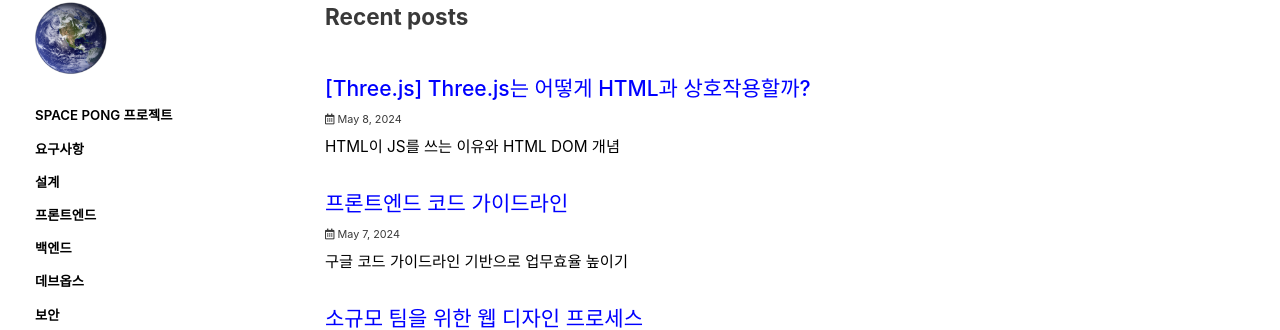
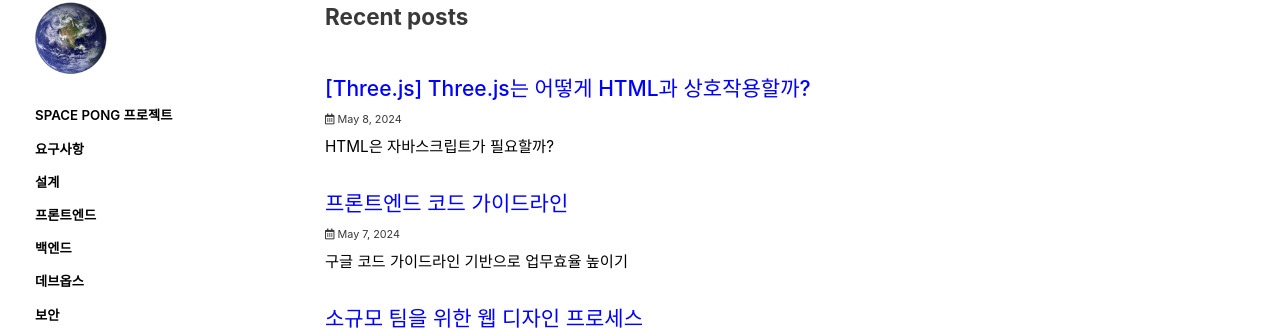
Before and after one commit to space-pong/space-pong.github.io, a Jekyll site: the page built from index.html, in a window 1280 px wide and 900 px high. Shown: the part 131-461 px from the top of the window. Built offline with Jekyll 4.4.1, drawn with Linux system fonts in a browser that asks for light colours; cached includes are drawn as plain includes; some web fonts are replaced; the list of posts is cut into pages by our own code.

Commit message:
Update: 2024-05-09

```diff
--- a/_posts/2024-05-08-front-end-threejs-1.md
+++ b/_posts/2024-05-08-front-end-threejs-1.md
@@ -1,6 +1,6 @@
 ---
 title: "[Three.js] Three.js는 어떻게 HTML과 상호작용할까?"
-excerpt: "HTML이 JS를 쓰는 이유와 HTML DOM 개념"
+excerpt: "HTML은 자바스크립트가 필요할까?"
 
 categories:
   - 프론트엔드
```
